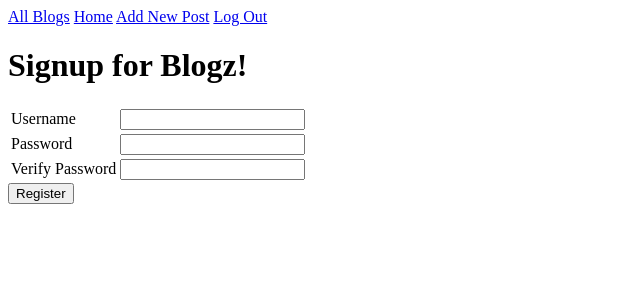
After one commit to katcopp/blogz, a Flask app: page /register in a window 1280 px wide. The commit adds this page. Shown: the top 300 px of the page, without its empty margins (0-640 px from the left). Run offline with Flask 2, Linux system fonts and the light colour scheme.

Commit message:
Up to home page

```diff
--- a/main.py
+++ b/main.py
@@ -1,31 +1,114 @@
-from flask import Flask, request, redirect, render_template, flash
+from flask import Flask, request, redirect, render_template, session, flash
 from flask_sqlalchemy import SQLAlchemy
 
 app = Flask(__name__)
 app.config['DEBUG'] = True
-app.config['SQLALCHEMY_DATABASE_URI'] = 'mysql+pymysql://build-a-blog:build-a-blog@localhost:8889/build-a-blog'
+app.config['SQLALCHEMY_DATABASE_URI'] = 'mysql+pymysql://blogz:blogz@localhost:8889/blogz'
 app.config['SQLALCHEMY_ECHO'] = True
 db = SQLAlchemy(app)
 app.secret_key = 'y337kGcys&zP3B'
 
+class User(db.Model):
+
+    id = db.Column(db.Integer, primary_key=True)
+    username = db.Column(db.String(120), unique=True)
+    password = db.Column(db.String(120))
+    blogs = db.relationship('Blog', backref='owner')
+
+    def __init__(self, username, password):
+        self.username = username
+        self.password = password
 
 class Blog(db.Model):
 
     id = db.Column(db.Integer, primary_key=True)
     title = db.Column(db.String(120))
     body = db.Column(db.String(5000))
-    completed = db.Column(db.Boolean)
+    owner_id = db.Column(db.Integer, db.ForeignKey('user.id'))
 
-    def __init__(self, title, body):
+    def __init__(self, title, body, owner_id):
         self.title = title
         self.body = body
-        self.completed = False
+        self.owner_id = owner_id
+
+@app.before_request
+def require_login():
+    allowed_routes = ['login', 'register', 'blog']
+    if request.endpoint not in allowed_routes and 'username' not in session:
+        return redirect('/login')
+
+
+@app.route('/login', methods=['POST', 'GET'])
+def login():
+    if request.method == 'POST':
+        username = request.form['username']
+        password = request.form['password']
+        user = User.query.filter_by(username=username).first()
+        if user and user.password == password:
+            session['username'] = username
+            flash("Logged in")
+            return redirect('/newpost')
+        if not user:
+            flash('User does not exist', 'error')
+        elif user.password != password:
+            flash('Password is incorrect', 'error')
+
+
+    return render_template('login.html')
+
+
+@app.route('/register', methods=['POST', 'GET'])
+def register():
+    if request.method == 'POST':
+        username = request.form['username']
+        password = request.form['password']
+        verify = request.form['verify']
+        error_present = False
+        existing_user = User.query.filter_by(username=username).first()
+
+        if not username or len(username) < 3 or len(username)>20 or ' ' in username:
+            flash('Please enter a valid username!', 'error')
+            username = ''
+            error_present= True
+
+        elif not password or len(password) < 3 or len(password)>20 or ' ' in password:
+            flash('Please enter a valid password!', 'error')
+            error_present= True
+
+        elif password != verify:
+            flash("Passwords don't match!!!", 'error')
+            error_present= True
+
+        elif username and username == existing_user.username:
+            flash('User already exists!', 'error')
+            error_present = True
+
+        if not existing_user and not error_present:
+            new_user = User(username, password)
+            db.session.add(new_user)
+            db.session.commit()
+            session['username'] = username
+            return redirect('/newpost')
+
+        else:
+            password = ''
+            verify = ''
+            username = username
+
+
+    return render_template('signup.html')
+
+@app.route('/logout')
+def logout():
+    del session['username']
+    return redirect('/login')
 
 
 @app.route('/blog', methods=['GET'])
 def index():
-
-    blogs = Blog.query.filter_by(completed=False).all()
+    owner = User.query.filter_by(username=session['username']).first()
+    id = owner.id
+    blogs = Blog.query.filter_by(owner_id=id).all()
 
     id = request.args.get('id')
     blog = Blog.query.filter_by(id=id).first()
@@ -43,6 +126,8 @@ def newpost():
     if request.method == 'POST':
         title = request.form['title']
         body = request.form['body']
+        owner = User.query.filter_by(username=session['username']).first()
+        owner_id = owner.id
 
         if title == "":
             flash("Please enter title!")
@@ -51,7 +136,7 @@ def newpost():
             flash("Please enter body!")
             return render_template('newpost.html', title = title)
 
-        new_post = Blog(title, body)
+        new_post = Blog(title, body, owner_id)
         db.session.add(new_post)
         db.session.commit()
         blog = Blog.query.filter_by(title=title).first()
--- a/templates/base.html
+++ b/templates/base.html
@@ -3,12 +3,19 @@
 <html>
     <head>
         <title>{{title}}</title>
+        <style>
+            .error {
+                color: red;
+            }
+        </style>
     </head>
 <body>
 
     <div>
         <a href='/blog'>All Blogs</a>
+        <a href='/'>Home</a>
         <a href='/newpost'>Add New Post</a>
+        <a href='/logout'>Log Out</a>
     </div>
 
     {% with messages = get_flashed_messages(with_categories=True) %}
--- /dev/null
+++ b/templates/signup.html
@@ -0,0 +1,28 @@
+{% extends "base.html" %}
+
+{% block content %}
+<h1>Signup for Blogz!</h1>
+<form action="/register" method="post">
+    <table>
+        <tr>
+            <td><label for="username">Username</label></td>
+            <td>
+                <input name="username" type="username" value="{{ username }}">
+            </td>
+        </tr>
+        <tr>
+            <td><label for="password">Password</label></td>
+            <td>
+                <input name="password" type="password">
+            </td>
+        </tr>
+        <tr>
+            <td><label for="verify">Verify Password</label></td>
+            <td>
+                <input name="verify" type="password">
+            </td>
+        </tr>
+    </table>
+    <input type="submit" value="Register">
+</form>
+{% endblock %}
```
Also changed, not shown: templates/login.html (added, +23 -0 lines).
